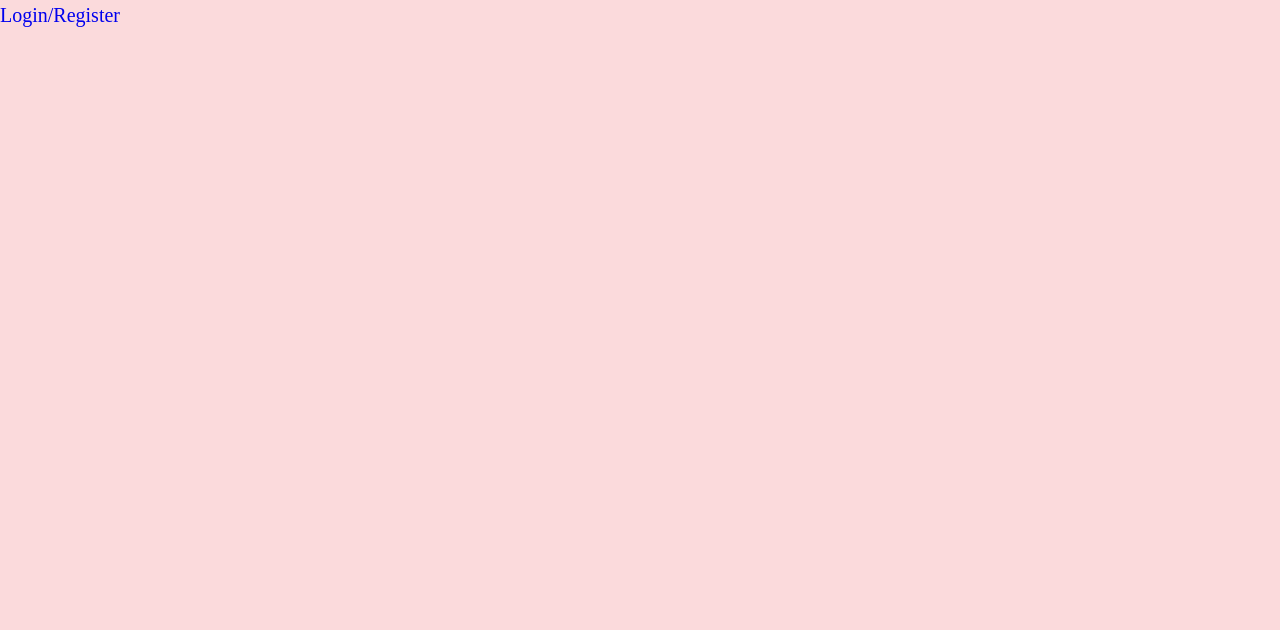
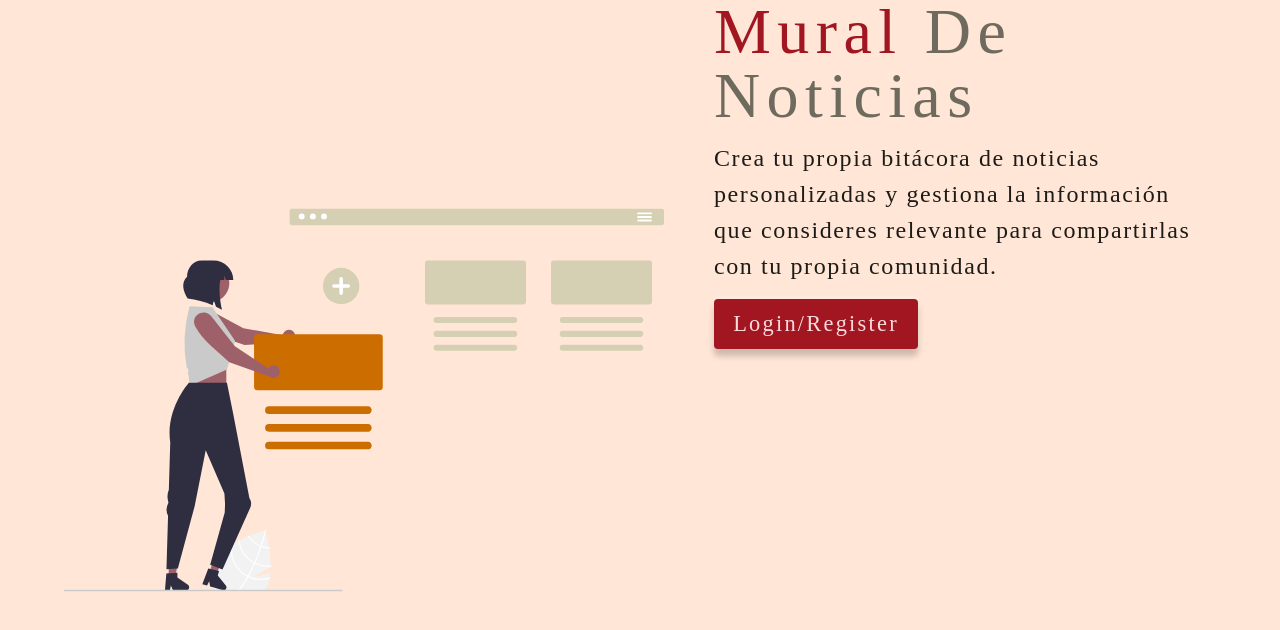
Before and after one commit to Fc0S4b/muralMERN, a React (Create React App) app in the folder client/: page /landing in a window 1280 px wide. Shown: the top 630 px of the page. Built offline with nearby package versions, Linux system fonts and the light colour scheme; the HTML template or start-up script is replaced by a standard one; a web font is replaced by a local one.

Commit message:
Landing page

```diff
--- /dev/null
+++ b/client/src/assets/wrappers/LandingWrapper.js
@@ -0,0 +1,62 @@
+import styled from 'styled-components';
+
+const Wrapper = styled.main`
+  background: var(--color-2-100);
+  display: grid;
+  place-content: center;
+  .page {
+    display: flex;
+    justify-content: space-between;
+    gap: 50px;
+  }
+  img {
+    max-width: 600px;
+    display: block;
+  }
+  p {
+    font-size: 1.5rem;
+    letter-spacing: 0.1rem;
+  }
+  .info {
+    text-align: left;
+  }
+
+  span {
+    color: var(--primary-500);
+  }
+  p {
+    font-size: 1.5rem;
+    letter-spacing: 0.1rem;
+    margin-bottom: 15px;
+  }
+
+  @media (max-width: 992px) {
+    position: relative;
+    background: var(--color-2-100) url('../images/main.svg') no-repeat
+      center/cover;
+
+    img {
+      opacity: 16%;
+      display: block;
+      position: absolute;
+      top: -12%;
+      left: -1%;
+      width: 600px;
+      height: 600px;
+    }
+
+    .info {
+      position: absolute;
+      top: 20%;
+      left: 50%;
+      transform: translateX(-50%);
+      text-align: center;
+    }
+    p {
+      max-width: 500px;
+      margin: 30px auto;
+    }
+  }
+`;
+
+export default Wrapper;
--- a/client/src/index.css
+++ b/client/src/index.css
@@ -76,6 +76,7 @@ Globals
    /* width */
    --max-width: 1210px;
   --fixed-width: 630px;
+  --fluid-width: 90vw;
   /* shadows */
   --offset-shadow: 0px -2px 5px rgba(255, 255, 255, 0.319), 0 7px 6px rgba(0, 0, 0, 0.2);
   --inset-shadow: inset 0px -2px 5px rgba(255, 255, 255, 0.1), inset 0 4px 5px rgba(0, 0, 0, 0.2);
@@ -172,3 +173,35 @@ p {
 .full-page{
   min-height: 100vh;
 }
+
+.logo{
+  width: 150px;
+}
+.container{
+  width: var(--fluid-width);
+  max-width: var(--max-width);
+  margin: 0 auto;
+}
+/* buttons */
+.btn{
+cursor: pointer;
+  color: var(--primary-100);
+  background: var(--primary-500);
+  border: transparent;
+  border-radius: var(--radius);
+  letter-spacing: var(--spacing);
+  padding: 0.23rem 0.45rem;
+  box-shadow: var(--offset-shadow);
+  transition: var(--transition);
+  text-transform: capitalize;
+  display: inline-block;
+}
+
+.btn:hover{
+  background: var(--color-2-500);
+
+}
+.btn-hero{
+  font-size: 1.4rem;
+  padding: 0.5rem 1.20rem;
+}
--- a/client/src/pages/Landing.js
+++ b/client/src/pages/Landing.js
@@ -1,6 +1,27 @@
 import { Link } from 'react-router-dom';
+import main from '../assets/images/main.svg';
+import Wrapper from '../assets/wrappers/LandingWrapper';
 
 const Landing = () => {
-  return <Link to="/register">Login/Register</Link>;
+  return (
+    <Wrapper>
+      <div className="container page full-page">
+        <img src={main} alt="add post" className="img main-img" />
+        <div className="info">
+          <h1>
+            <span>Mural</span> de noticias
+          </h1>
+          <p>
+            Crea tu propia bitácora de noticias personalizadas y gestiona la
+            información que consideres relevante para compartirlas con tu propia
+            comunidad.
+          </p>
+          <Link to="/register" className="btn btn-hero">
+            Login/Register
+          </Link>
+        </div>
+      </div>
+    </Wrapper>
+  );
 };
 export default Landing;
```
Also changed, not shown: client/src/assets/images/main.svg.
